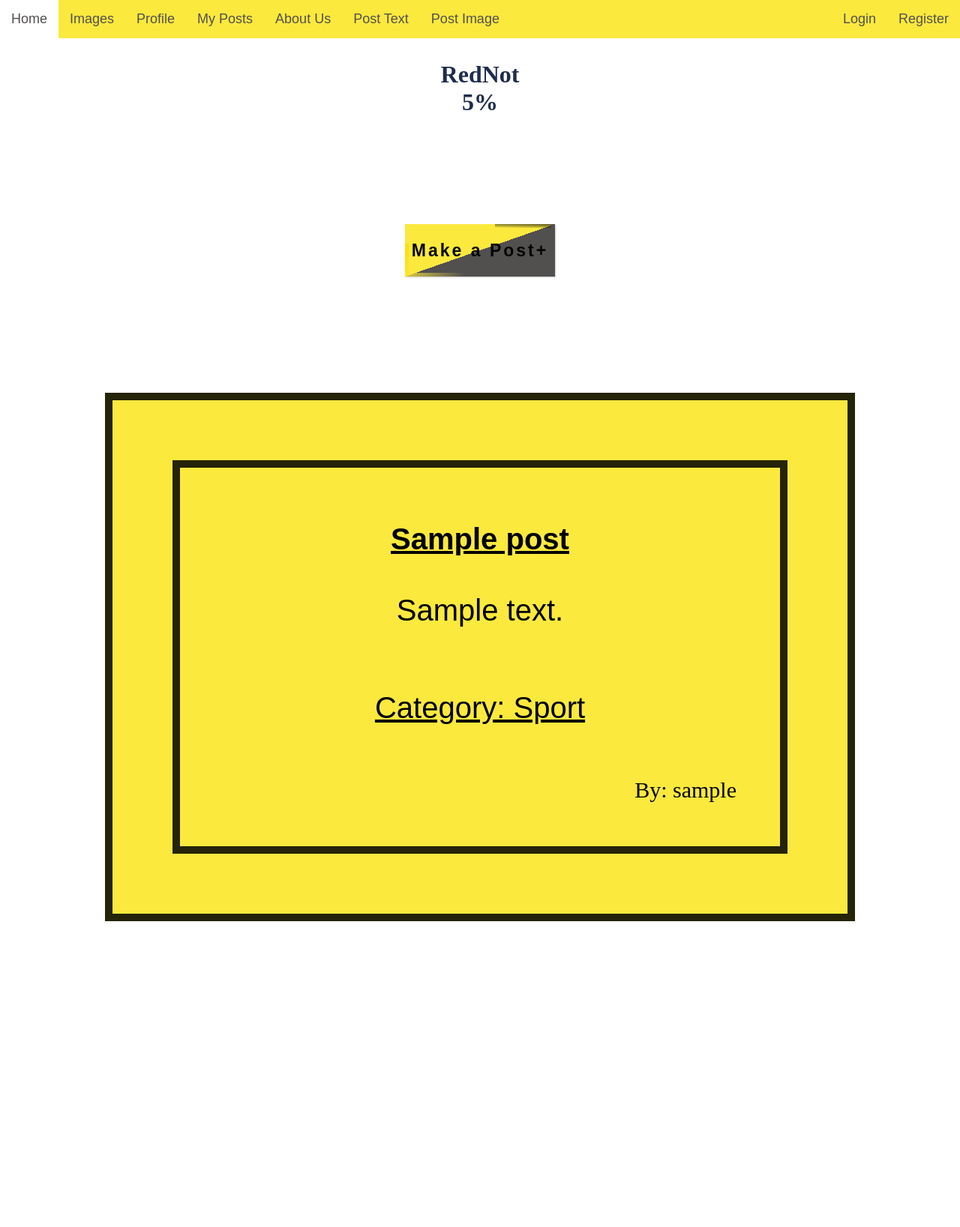
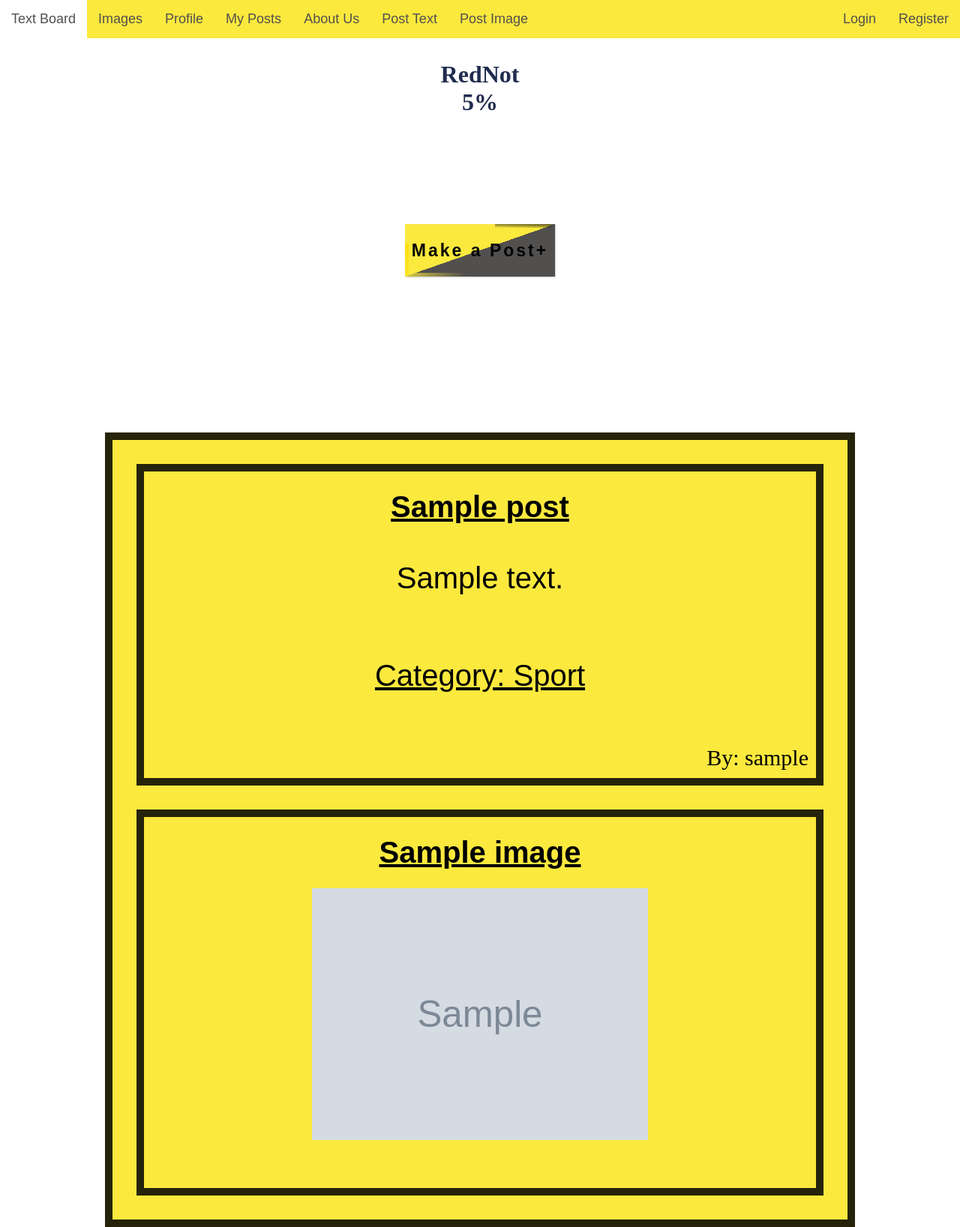
Before and after one commit to ilias511/Website, a Django app: page / in a window 1280 px wide. Shown: the whole page at 75% size. Before the commit the page ends 1229 px from the top, so only its background shows below. Run offline with Django 4.2, Linux system fonts and the light colour scheme; tables that the repository leaves empty hold one stand-in row (values such as "Sample post"); grey boxes marked "Sample" are stand-in pictures.

Commit message:
more changes

```diff
--- a/settings.py
+++ b/settings.py
@@ -122,7 +122,7 @@ STATIC_URL = 'static/'
 
 
 STATICFILES_DIRS = (BASE_DIR, 'templates/static')
-
+STATIC_ROOT  = os.path.join(BASE_DIR, 'templates/static')
 LOGIN_REDIRECT_URL = 'templates/login.html'
 
 # Default primary key field type
--- a/sites/models.py
+++ b/sites/models.py
@@ -4,14 +4,14 @@ from django.contrib.auth.models import User
 from django.contrib.auth import models as auth_models, get_user_model
 from django.db import models
 from sites.managers import AppUsersManager
-from django.core.validators import MinLengthValidator,MinValueValidator
+from django.core.validators import MinLengthValidator, MinValueValidator
 
 POST_CHOICES = [
     ("Sport", "Sport"),
     ("Politics", "Politics"),
     ("Article", "Article"),
     ("Fun Fact", "Fun Fact"),
-    ("International News","International News"),
+    ("International News", "International News"),
     ("Joke", "Joke"),
     ("Crypto", "Crypto"),
     ("Gaming", "Gaming"),
@@ -52,7 +52,8 @@ class Post(models.Model):
     category = models.CharField(max_length=100, choices=POST_CHOICES)
     user = models.ForeignKey(AppUser, on_delete=models.CASCADE)
 
+
 class Images(models.Model):
     title = models.CharField(max_length=20)
-    image = models.ImageField()
-    user = models.ForeignKey(AppUser,on_delete=models.CASCADE)
+    image = models.URLField()
+    user = models.ForeignKey(AppUser, on_delete=models.CASCADE)
--- a/sites/urls.py
+++ b/sites/urls.py
@@ -3,10 +3,12 @@ from django.contrib.auth.decorators import login_required
 from django.urls import path
 
 from sites.views import home, Posts, MakePost, AboutUs, UserRegistrationView, LogoutView, UserLoginView, \
-    EditPosts, UserProfile, PostImage
+    EditPosts, UserProfile, PostImage, AllImages
 
 urlpatterns = [
     path('', home, name='home'),
+    # path('posts/',Home.as_view(),name = 'all posts'),
+    path('images/',AllImages.as_view(),name = 'all images'),
     path('post/', Posts.as_view(), name='posting'),
     path('make-post/', MakePost.as_view(), name='post-make'),
     path('post-image/', PostImage.as_view(), name='post-image'),
--- a/sites/views.py
+++ b/sites/views.py
@@ -5,7 +5,7 @@ from django.urls import reverse_lazy
 from django.views import generic as view
 
 from sites.forms import UserRegistrationForm, PostsForm, ImageForm
-from sites.models import Post,AppUser,AppUsername
+from sites.models import Post, AppUser, AppUsername, Images
 
 
 class UserRegistrationView(view.CreateView):
@@ -35,9 +35,19 @@ class LogoutView(views.LogoutView):
 
 
 def home(request):
-    context = {'post': Post.objects.all().order_by('-id')}
+    context = {'post': Post.objects.all().order_by('-id'), 'images': Images.objects.all()}
 
     return render(request, 'home.html', context)
+
+
+class AllImages(view.ListView):
+    template_name = 'images.html'
+    model = Images
+
+    def get_context_data(self, **kwargs):
+        data = super().get_context_data(**kwargs)
+        data['all_images'] = Images.objects.all()
+        return data
 
 
 class Posts(LoginRequiredMixin, view.ListView):
@@ -69,7 +79,8 @@ class MakePost(LoginRequiredMixin, view.CreateView):
         form.instance.user = self.request.user
         return super().form_valid(form)
 
-class PostImage(LoginRequiredMixin,view.CreateView):
+
+class PostImage(LoginRequiredMixin, view.CreateView):
     login_url = '/login'
     template_name = 'post-image.html'
     form_class = ImageForm
@@ -83,6 +94,7 @@ class PostImage(LoginRequiredMixin,view.CreateView):
 class AboutUs(view.TemplateView):
     template_name = 'about_us.html'
 
+
 class UserProfile(view.TemplateView):
     template_name = 'profile.html'
 
@@ -90,6 +102,7 @@ class UserProfile(view.TemplateView):
         data = super().get_context_data(**kwargs)
         data['users_info'] = Post.objects.filter(user=self.request.user).count()
         return data
+
 
 class EditPosts(view.UpdateView):
     model = Post
@@ -99,5 +112,6 @@ class EditPosts(view.UpdateView):
     def get_success_url(self):
         return reverse_lazy('home')
 
+
 class DeletePost(view.DeleteView):
     pass
--- a/templates/base/base.html
+++ b/templates/base/base.html
@@ -9,8 +9,8 @@
 
 <div class="toggle-nav-sidebar">
     <ul>
-        <li class="info"><a class="home" href="{% url 'home' %}">Home</a></li>
-        <li class="info"><a class="home" href="">Images</a></li>
+        <li class="info"><a class="home" href="{% url 'home' %}">Text Board</a></li>
+        <li class="info"><a class="home" href="{% url 'all images' %}">Images</a></li>
         <li class="info"><a class="prof" href="{% url 'profile' %}">Profile</a></li>
         <li class="info"><a class="post" href="{% url 'posting' %}">My Posts</a></li>
         <li class="info"><a class="about" href="{% url 'about us' %}"> About Us</a></li>
--- a/templates/home.html
+++ b/templates/home.html
@@ -18,7 +18,8 @@
                     </button>
                 </form>
             </div>
-
+        </div>
+{#        put a div to display images in the center#}
             {% if post %}
 
                 <div class="all-posts">
@@ -30,10 +31,24 @@
                             <p class="post-user">By: {{ users_post.user.appusername.username }}</p>
                         </div>
                     {% endfor %}
+
+                    {% for image in images %}
+                        <div class="main-post">
+
+                            <h1 class="post-title"> {{ image.title }}</h1>
+                            <div class="container">
+
+                            <img class="image-content" src='{{ image.image }}'>
+                            </div>
+                        </div>
+
+                    {% endfor %}
+
                 </div>
             {% endif %}
         </div>
     </div>
 
+
     </body>
 {% endblock %}
--- a/templates/static/css/style.css
+++ b/templates/static/css/style.css
@@ -330,8 +330,9 @@ input[type=submit]:hover {
 
 .main-content {
     margin: 0;
+
     padding: 3em;
-    flex: 1;
+    flex: 10;
 }
 
 
@@ -341,6 +342,8 @@ input[type=submit]:hover {
 
 .all-posts {
     margin-top: 3em;
+    flex: 1;
+
 }
 
 .main-post {
@@ -358,7 +361,16 @@ input[type=submit]:hover {
     margin: 1em 2em;
     text-decoration: underline;
 }
+.main-image{
+    border: 10px solid rgba(0, 0, 0, 0.85);
+    box-sizing: border-box;
+    background-color: #fbe93e;
+    margin: 2em;
+    justify-content: center;
+    align-items: center;
+    flex-direction: column;
 
+}
 
 .user-reg {
     border-radius: 5px;
@@ -532,6 +544,38 @@ span {
     background-color: #fbe93e;
 }
 
+
+.image-content-main{
+    position: center;
+    text-align: center;
+    align-items: center;
+}
+.image-content {
+    /*margin-left: auto;*/
+    /*margin-right: auto;*/
+    position: center;
+    height: 50%;
+    width: 50%;
+    margin-bottom: 4em;
+    align-content: center;
+
+}
+
+.figure {
+    text-align: center;
+    width: 300px;
+
+}
+
+.container {
+    justify-content: center;
+    align-items: center;
+    flex-direction: column;
+
+    display: flex;
+    align-content: center;
+}
+
 .post-title {
     padding: 25px;
     color: #000000;
@@ -605,7 +649,8 @@ a.button-post:hover {
     }
 
 }
-.id_image{
+
+.id_image {
     display: block;
     position: relative;
     width: 200px;
@@ -621,7 +666,8 @@ a.button-post:hover {
     cursor: pointer;
     transition: transform .2s ease-out;
 }
-input[type=file]{
-    width: 50%;
-    color: #020202;
-}
+
+/*input[type=file]{*/
+/*    width: 50%;*/
+/*    color: #020202;*/
+/*}*/
--- a/urls.py
+++ b/urls.py
@@ -1,4 +1,5 @@
-
+from django.conf import settings
+from django.conf.urls.static import static
 from django.contrib import admin
 from django.urls import path, include
 
@@ -7,4 +8,4 @@ import sites.urls as main_urls
 urlpatterns = [
     path('admin/', admin.site.urls),
     path('',include(main_urls.urlpatterns))
-]
+] + static(settings.STATIC_URL, document_root=settings.STATIC_ROOT)
```
Also changed, not shown: templates/images.html (+30 -1 lines), sites/migrations/0004_alter_images_image.py (added), sites/migrations/0005_alter_images_image.py (added), sites/migrations/0006_alter_images_image.py (added). Lines whose indentation alone changed are shown as unchanged.
